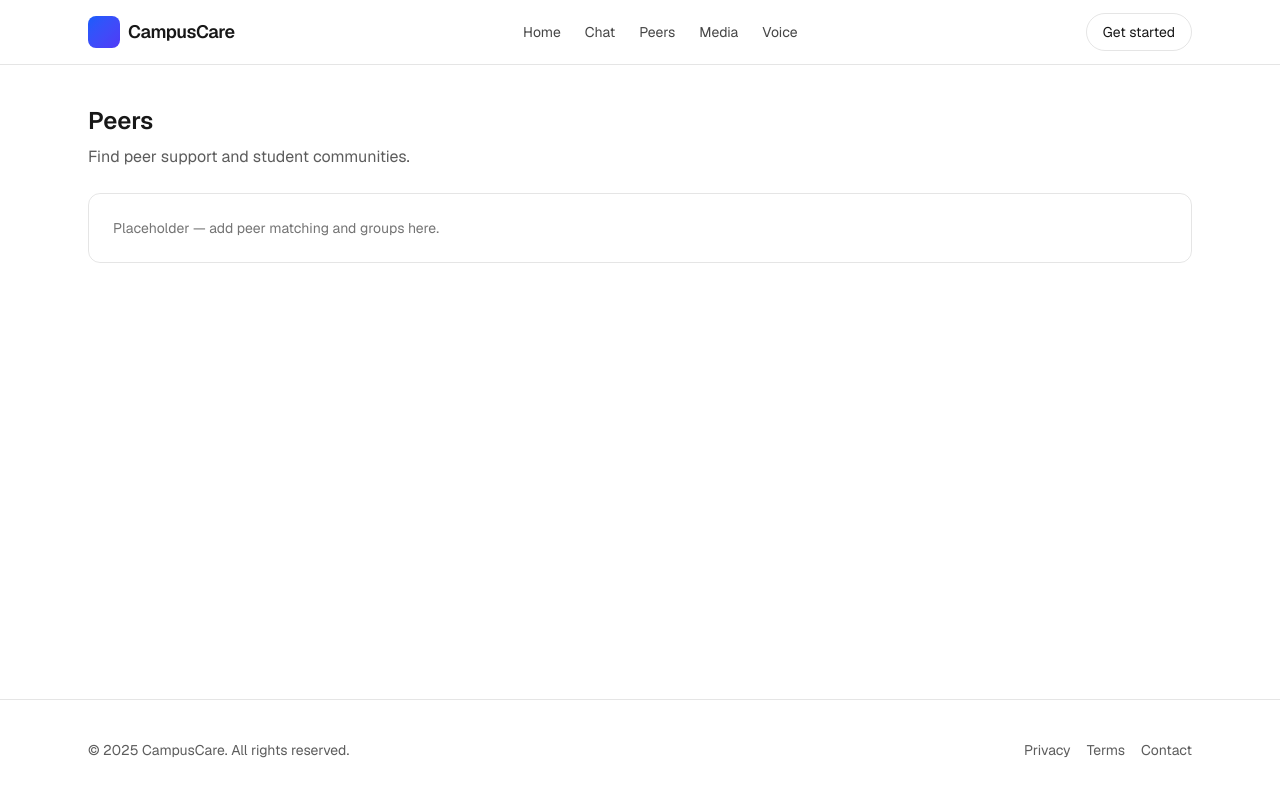
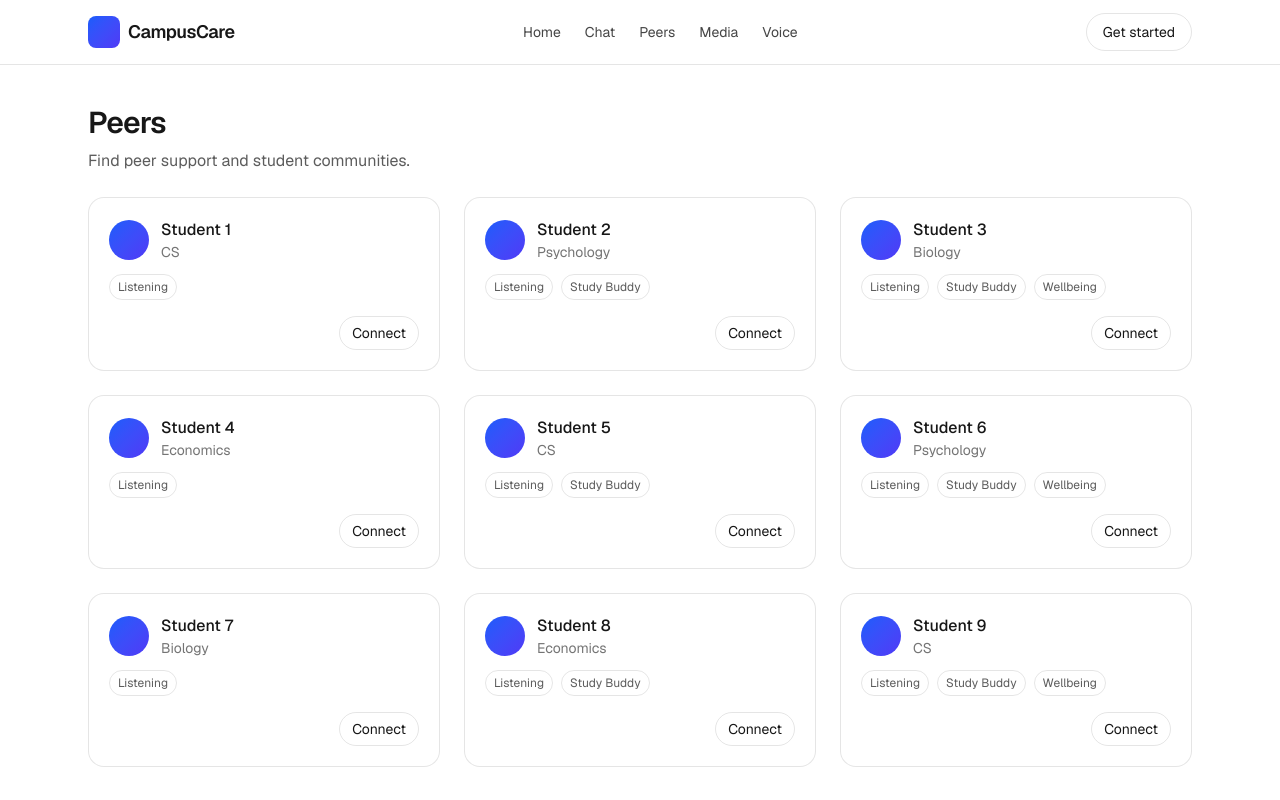
Before and after one commit to 0M3REXE/CampusCare, a Next.js app: page /peers in a window 1280 px wide. Shown: the top 800 px of the page. Built offline with nearby package versions, Linux system fonts and the light colour scheme.

Commit message:
Before leaving lab

```diff
--- a/src/app/media/page.tsx
+++ b/src/app/media/page.tsx
@@ -1,14 +1,17 @@
 export default function MediaPage() {
   return (
     <div className="mx-auto max-w-6xl px-4 sm:px-6 py-10">
-      <h1 className="text-2xl font-semibold">Media</h1>
-      <p className="mt-2 text-foreground/70">Curated wellbeing content for students.</p>
-      <div className="mt-6 grid sm:grid-cols-2 lg:grid-cols-3 gap-6">
+      <div className="mb-6">
+        <h1 className="text-3xl font-semibold tracking-tight">Media</h1>
+        <p className="mt-2 text-foreground/70">Curated wellbeing content for students.</p>
+      </div>
+      <div className="grid sm:grid-cols-2 lg:grid-cols-3 gap-6">
         {[1,2,3,4,5,6].map((i) => (
           <div key={i} className="rounded-xl border border-black/10 dark:border-white/10 p-4">
             <div className="aspect-video rounded-md bg-black/5 dark:bg-white/5 grid place-items-center text-foreground/50">Thumbnail</div>
             <div className="mt-3 font-medium">Article {i}</div>
-            <div className="text-sm text-foreground/60">Short description for media item {i}.</div>
+            <div className="text-sm text-foreground/60">Practical guidance on stress management, balance, and campus life.</div>
+            <div className="mt-2 text-xs text-foreground/50">3 min read • Wellbeing</div>
           </div>
         ))}
       </div>
--- a/src/app/peers/page.tsx
+++ b/src/app/peers/page.tsx
@@ -1,10 +1,47 @@
+const majors = ["CS", "Psychology", "Biology", "Economics"] as const;
+const baseTags = ["Listening", "Study Buddy", "Wellbeing"] as const;
+type Peer = {
+  id: number;
+  name: string;
+  major: (typeof majors)[number];
+  tags: (typeof baseTags)[number][];
+};
+
+const peers: Peer[] = Array.from({ length: 9 }).map((_, i) => ({
+  id: i + 1,
+  name: `Student ${i + 1}`,
+  major: majors[i % majors.length],
+  tags: baseTags.slice(0, (i % baseTags.length) + 1),
+}));
+
 export default function PeersPage() {
   return (
     <div className="mx-auto max-w-6xl px-4 sm:px-6 py-10">
-      <h1 className="text-2xl font-semibold">Peers</h1>
-      <p className="mt-2 text-foreground/70">Find peer support and student communities.</p>
-      <div className="mt-6 rounded-xl border border-black/10 dark:border-white/10 p-6 text-sm text-foreground/60">
-        Placeholder — add peer matching and groups here.
+      <div className="mb-6">
+        <h1 className="text-3xl font-semibold tracking-tight">Peers</h1>
+        <p className="mt-2 text-foreground/70">Find peer support and student communities.</p>
+      </div>
+
+      <div className="grid sm:grid-cols-2 lg:grid-cols-3 gap-6">
+        {peers.map((p) => (
+          <div key={p.id} className="rounded-2xl border border-black/10 dark:border-white/10 p-5 bg-background/60">
+            <div className="flex items-center gap-3">
+              <div className="size-10 rounded-full bg-gradient-to-br from-blue-600 to-indigo-600" />
+              <div>
+                <div className="font-medium">{p.name}</div>
+                <div className="text-sm text-foreground/60">{p.major}</div>
+              </div>
+            </div>
+            <div className="mt-3 flex flex-wrap gap-2">
+              {p.tags.map((t: (typeof baseTags)[number]) => (
+                <span key={t} className="text-xs rounded-full border border-black/10 dark:border-white/10 px-2 py-1 text-foreground/70">{t}</span>
+              ))}
+            </div>
+            <div className="mt-4 flex justify-end">
+              <button className="text-sm rounded-full border px-3 py-1.5 border-black/10 dark:border-white/10 hover:bg-black/[.04] dark:hover:bg-white/[.06]">Connect</button>
+            </div>
+          </div>
+        ))}
       </div>
     </div>
   );
--- a/src/app/voice/page.tsx
+++ b/src/app/voice/page.tsx
@@ -1,10 +1,12 @@
 export default function VoicePage() {
   return (
     <div className="mx-auto max-w-6xl px-4 sm:px-6 py-10">
-      <h1 className="text-2xl font-semibold">Voice</h1>
-      <p className="mt-2 text-foreground/70">Voice features are paused. This page is a placeholder for navigation.</p>
-      <div className="mt-6 rounded-xl border border-black/10 dark:border-white/10 p-6 text-sm text-foreground/60">
-        Placeholder — voice chat will be integrated here later.
+      <div className="mb-6">
+        <h1 className="text-3xl font-semibold tracking-tight">Voice</h1>
+        <p className="mt-2 text-foreground/70">Voice features are paused. This page remains for navigation.</p>
+      </div>
+      <div className="rounded-2xl border border-dashed border-black/15 dark:border-white/15 p-8 text-sm text-foreground/60 bg-background/40">
+        Coming soon — natural, high‑quality voice chat.
       </div>
     </div>
   );
```
